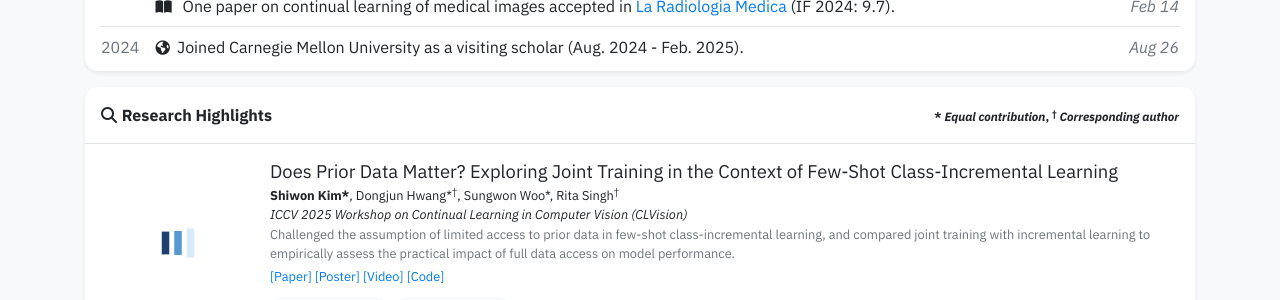
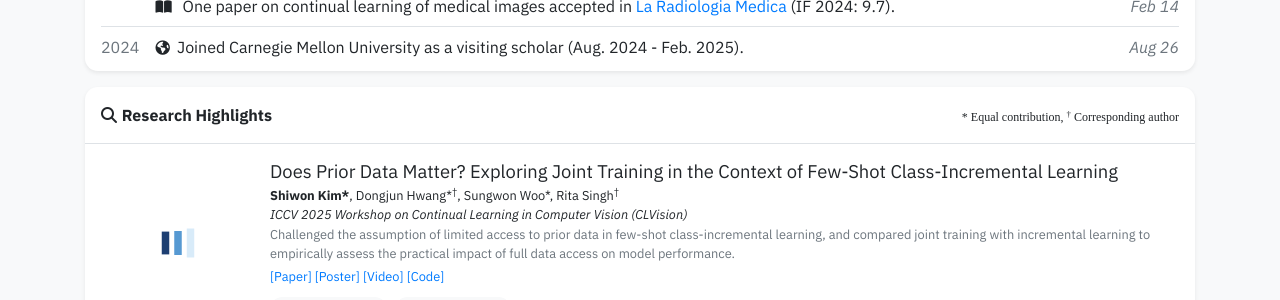
Before and after one commit to shiwonkim/shiwonkim.github.io, a Jekyll site: the page built from index.html, in a window 1280 px wide and 900 px high, scrolled down 565 px. Shown: the part 218-518 px from the top of the window. Built offline with Jekyll 4.4.1, drawn with Linux system fonts in a browser that asks for light colours; nearby versions of some CDN libraries; some web fonts are replaced; a style sheet for code colours, icons or effects is not loaded.

Commit message:
edit profile

```diff
--- a/_includes/widgets/publication_card.html
+++ b/_includes/widgets/publication_card.html
@@ -10,8 +10,9 @@
     </div>
 
     <div class="text-right">
-      <small style="font-size: 0.75em;">
-        <strong>* <i>Equal contribution</i>, <sup>†</sup> <i>Corresponding author</i></strong>
+      <small style="font-size: 0.75em; font-family: 'Alan Sans', serif;">
+        <!-- <strong>* <i>Equal contribution</i>, <sup>†</sup> <i>Corresponding author</i></strong> -->
+        * Equal contribution, <sup>†</sup> Corresponding author
       </small>
       <!-- <span class="text-muted" style="margin-left: 0.3em; font-size: 0.7em;">(for publications)</span> -->
     </div>
```
